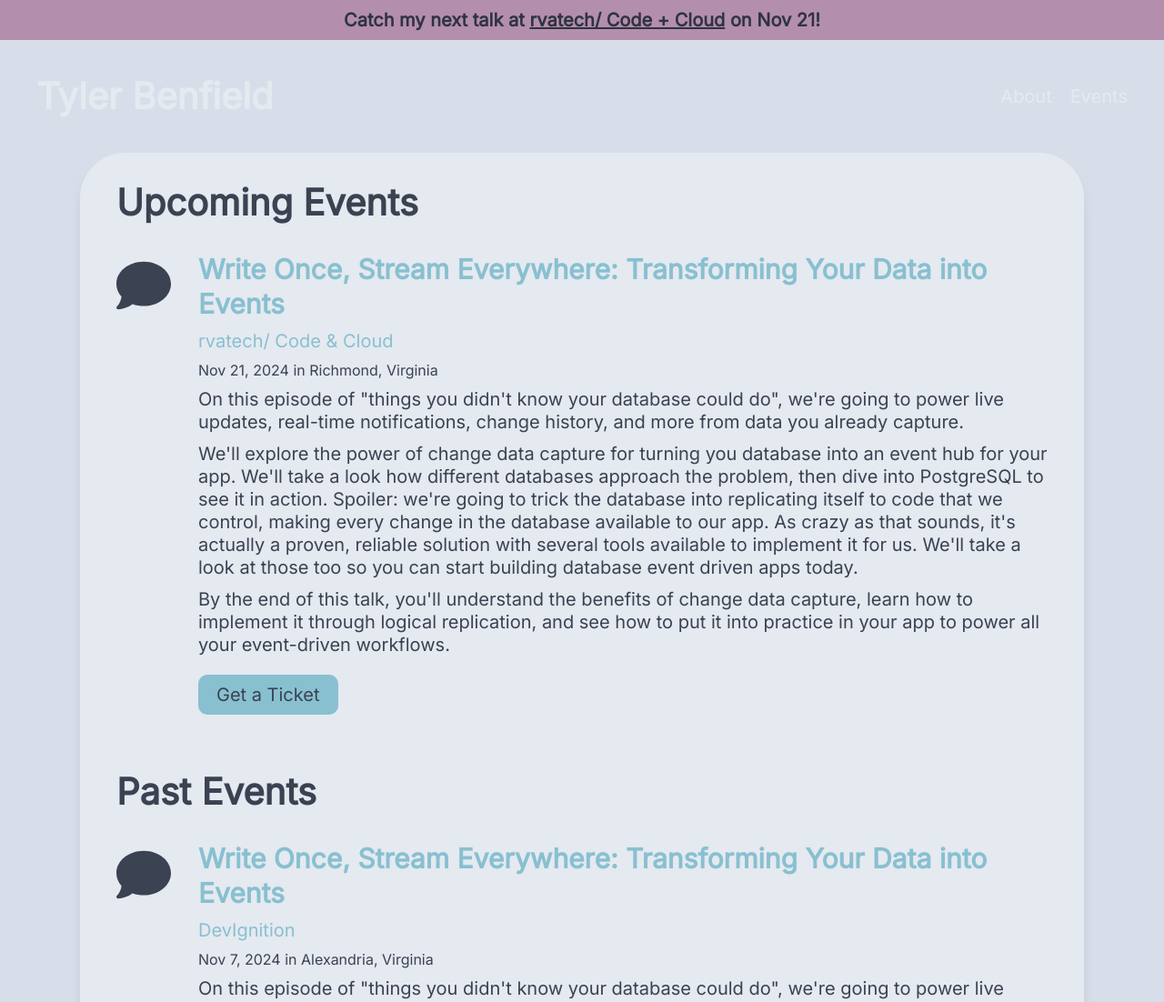
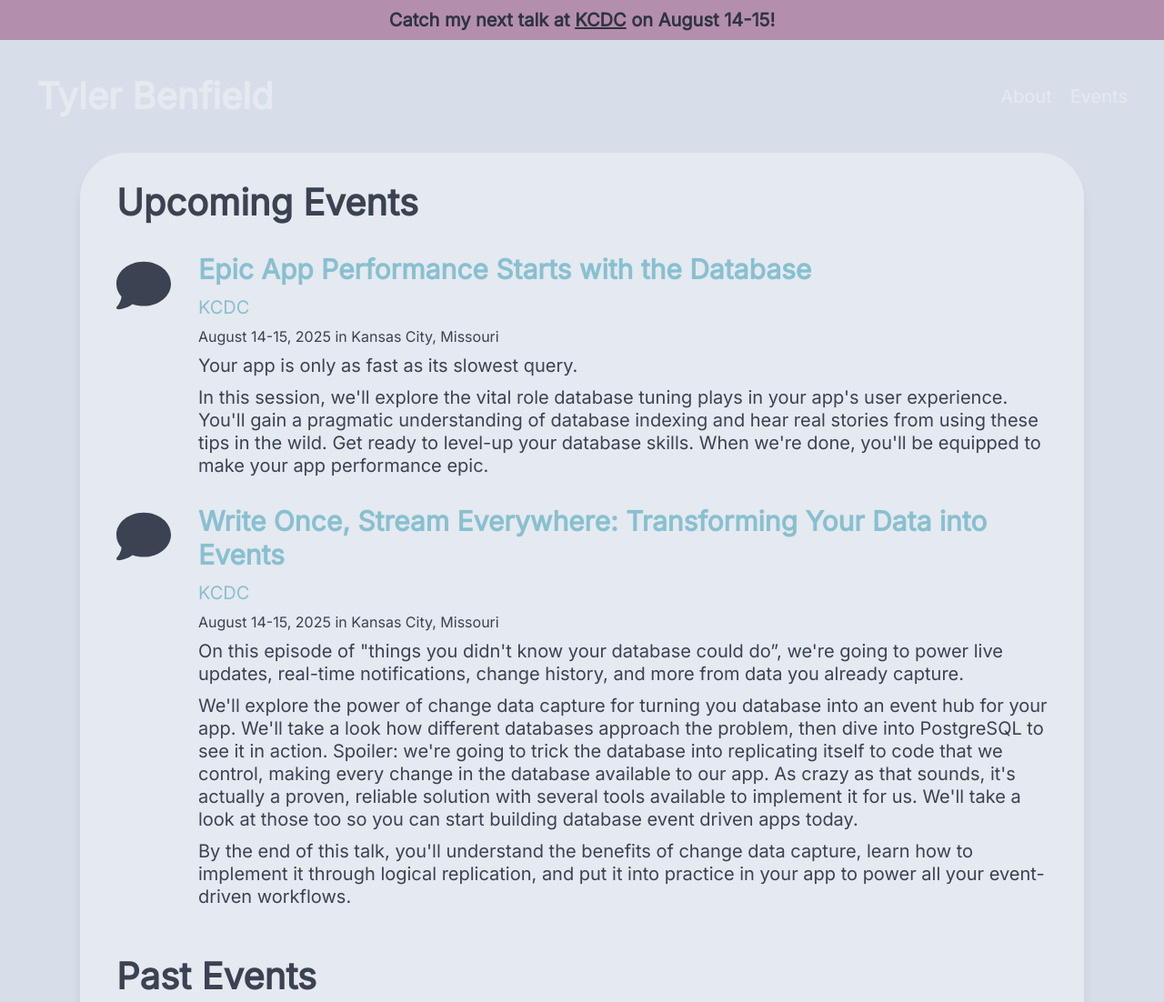
Before and after one commit to rtbenfield/tylerbenfield.me, an Astro site: page /events in a window 1280 px wide. Shown: the top 1102 px of the page at 91% size. Built offline with nearby package versions, Linux system fonts and the light colour scheme; Astro itself is replaced by a stand-in of ours.

Commit message:
update events

```diff
--- a/src/components/Announcement.astro
+++ b/src/components/Announcement.astro
@@ -4,9 +4,9 @@
 
 <div class="announcement" role="marquee">
   Catch my next talk at <a
-    href="https://rvatech.com/rvatech-events/2024-rvatech-code-cloud-conference/"
-    target="_blank">rvatech/ Code + Cloud</a
-  > on Nov 21!
+    href="https://www.kcdc.info/"
+    target="_blank">KCDC</a
+  > on August 14-15!
 </div>
 
 <style>
--- a/src/pages/events.astro
+++ b/src/pages/events.astro
@@ -8,6 +8,71 @@ import Layout from "../layouts/Layout.astro";
   <main>
     <section class="upcoming">
       <h2>Upcoming Events</h2>
+
+      <section class="event">
+        <FontAwesomeIcon class="icon" icon={faComment} />
+        <h3>
+          <a href="https://www.kcdc.info/" target="_blank"
+            >Epic App Performance Starts with the Database</a
+          >
+        </h3>
+        <div class="event-name">
+          <a href="https://www.kcdc.info/" target="_blank">KCDC</a>
+        </div>
+        <span class="date">August 14-15, 2025 in Kansas City, Missouri</span>
+        <div class="content">
+          <p>Your app is only as fast as its slowest query.</p>
+          <p>
+            In this session, we'll explore the vital role database tuning plays
+            in your app's user experience. You'll gain a pragmatic understanding
+            of database indexing and hear real stories from using these tips in
+            the wild. Get ready to level-up your database skills. When we're
+            done, you'll be equipped to make your app performance epic.
+          </p>
+        </div>
+      </section>
+
+      <section class="event">
+        <FontAwesomeIcon class="icon" icon={faComment} />
+        <h3>
+          <a href="https://www.kcdc.info/" target="_blank"
+            >Write Once, Stream Everywhere: Transforming Your Data into Events</a
+          >
+        </h3>
+        <div class="event-name">
+          <a href="https://www.kcdc.info/" target="_blank">KCDC</a>
+        </div>
+        <span class="date">August 14-15, 2025 in Kansas City, Missouri</span>
+        <div class="content">
+          <p>
+            On this episode of "things you didn't know your database could do”,
+            we're going to power live updates, real-time notifications, change
+            history, and more from data you already capture.
+          </p>
+
+          <p>
+            We'll explore the power of change data capture for turning you
+            database into an event hub for your app. We'll take a look how
+            different databases approach the problem, then dive into PostgreSQL
+            to see it in action. Spoiler: we're going to trick the database into
+            replicating itself to code that we control, making every change in
+            the database available to our app. As crazy as that sounds, it's
+            actually a proven, reliable solution with several tools available to
+            implement it for us. We'll take a look at those too so you can start
+            building database event driven apps today.
+          </p>
+          <p>
+            By the end of this talk, you'll understand the benefits of change
+            data capture, learn how to implement it through logical replication,
+            and put it into practice in your app to power all your event-driven
+            workflows.
+          </p>
+        </div>
+      </section>
+    </section>
+
+    <section class="past">
+      <h2>Past Events</h2>
 
       <section class="event">
         <FontAwesomeIcon class="icon" icon={faComment} />
@@ -48,21 +113,8 @@ import Layout from "../layouts/Layout.astro";
             and see how to put it into practice in your app to power all your
             event-driven workflows.
           </p>
-          <div class="links">
-            <a
-              class="button"
-              href="https://rvatech.com/rvatech-events/2024-rvatech-code-cloud-conference/"
-              target="_blank"
-            >
-              Get a Ticket
-            </a>
-          </div>
         </div>
       </section>
-    </section>
-
-    <section class="past">
-      <h2>Past Events</h2>
 
       <section class="event">
         <FontAwesomeIcon class="icon" icon={faComment} />
```
